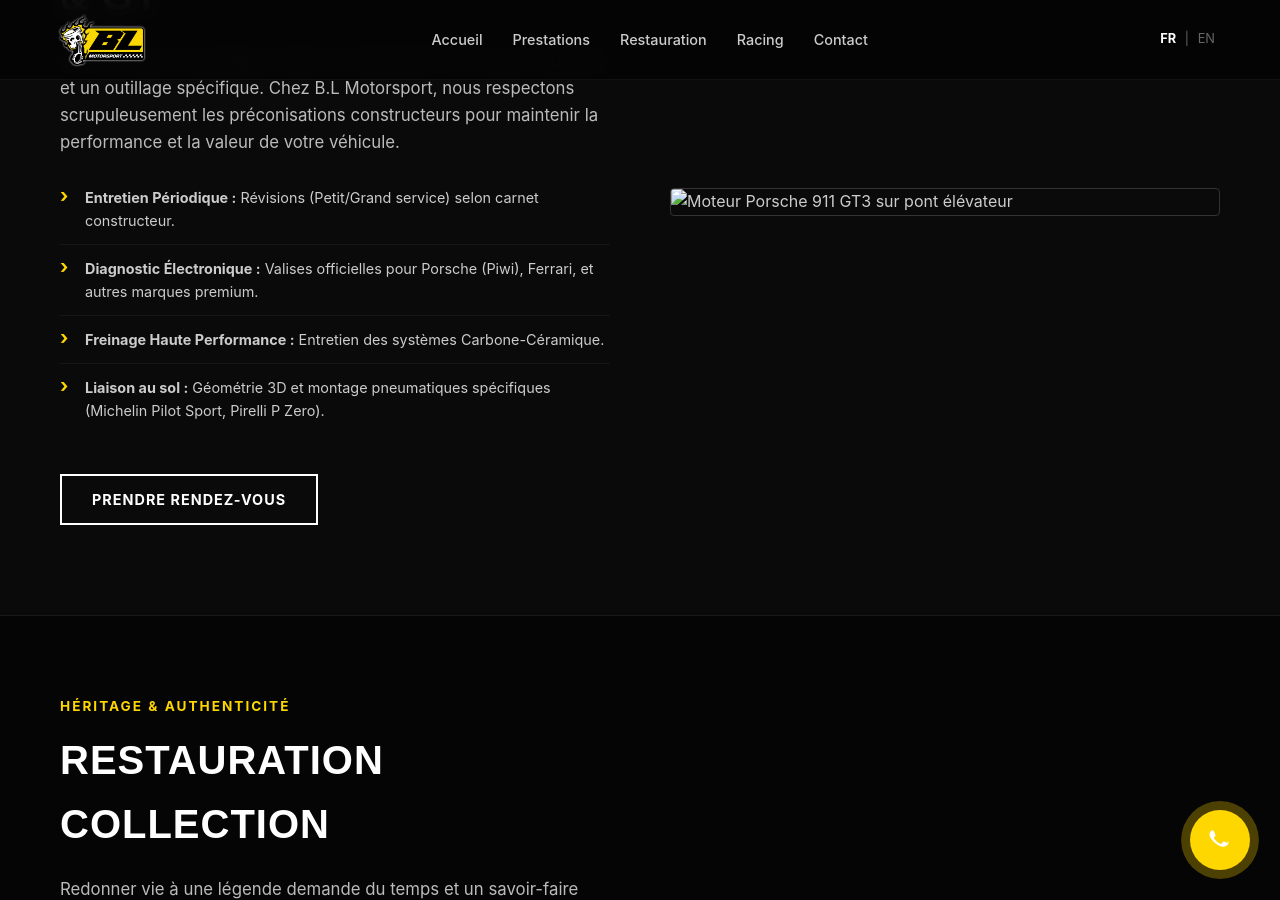
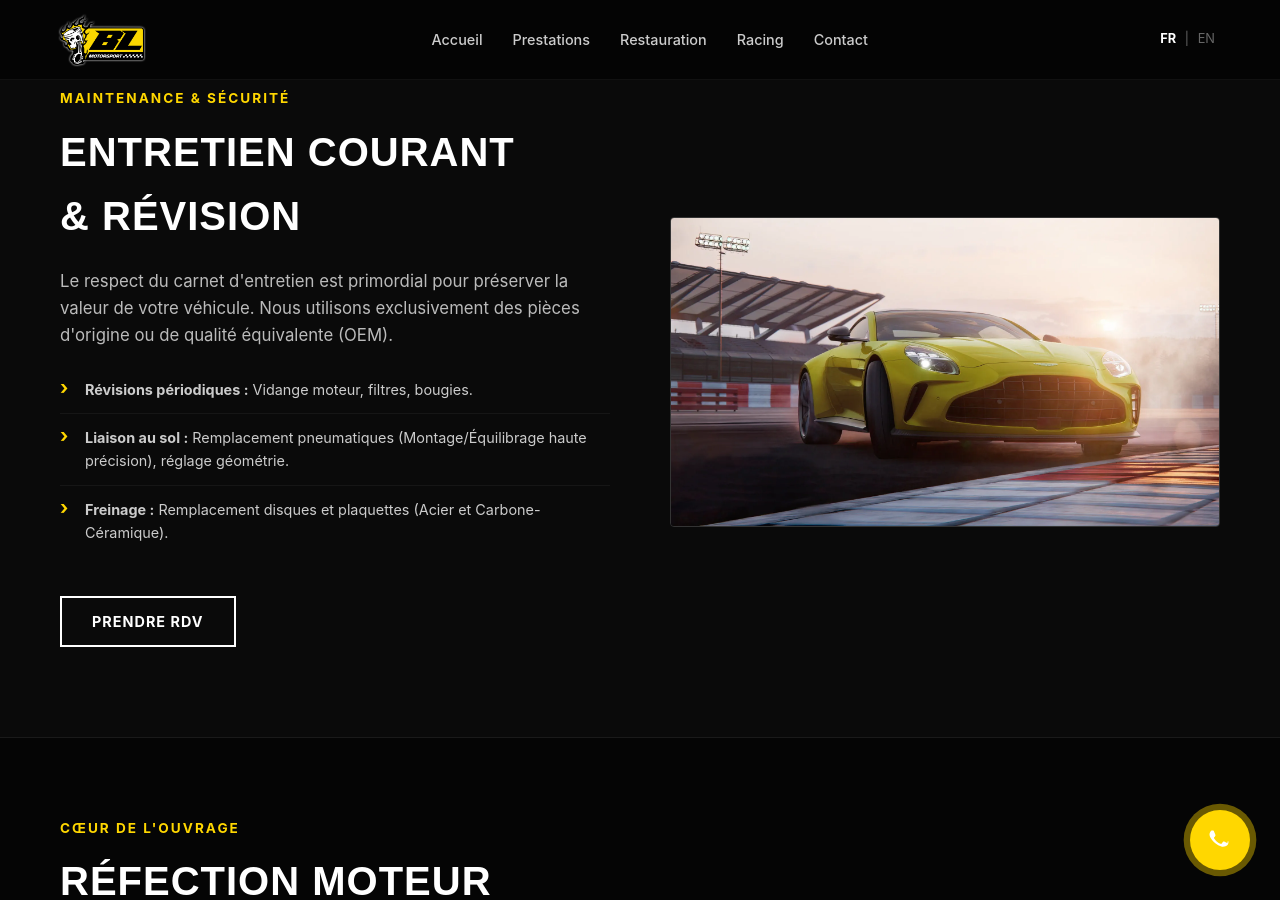
Before and after one commit to DuvalDVL/bl-motorsport, a Jekyll site: the page built from fr/prestations.html, in a window 1280 px wide and 900 px high, scrolled down 532 px. Built offline with Jekyll 4.4.1, drawn with Linux system fonts in a browser that asks for light colours; some of the changed text lies outside the part shown; grey boxes are pictures that could not be loaded.

Commit message:
Update prestations.html

```diff
--- a/fr/prestations.html
+++ b/fr/prestations.html
@@ -1,89 +1,85 @@
 ---
 layout: default
-title: Prestations Mécanique Porsche & Ferrari - Megève / Chamonix
-description: "Entretien courant GT et Supercars, Restauration complète de véhicules de collection et service de conciergerie automobile haut de gamme en Haute-Savoie."
+title: Prestations Mécanique Porsche, Ferrari & Collection
+description: "Réfection moteur, révision boîte de vitesse, entretien courant et service voiturier. B.L Motorsport intervient sur Combloux, Megève et Chamonix."
 permalink: /fr/prestations/
 lang: fr
 ---
 
-<section class="page-header-simple">
-  <div class="container">
-    <h1 class="page-title">NOS EXPERTISES</h1>
-    <div class="divider-yellow"></div>
+<section class="hero-section" style="height: 60vh; min-height: 400px;">
+  <div class="hero-bg" style="background-image: url('{{ '/assets/img/prestations-bg.jpg' | relative_url }}');"></div>
+  <div class="hero-overlay"></div>
+  <div class="container hero-content">
+    <h1 class="hero-title">NOS PRESTATIONS <br><span class="text-gradient">ATELIER</span></h1>
+    <p class="hero-subtitle">Maintenance, Réfection & Logistique.</p>
   </div>
 </section>
 
-<section class="service-detail-section" id="moderne">
+<section class="service-detail-section" id="entretien">
   <div class="container service-grid-layout">
     <div class="service-text">
-      <span class="service-subtitle">PERFORMANCE & PRÉCISION</span>
-      <h2>MÉCANIQUE MODERNE <br>& GT</h2>
+      <span class="service-subtitle">MAINTENANCE & SÉCURITÉ</span>
+      <h2>ENTRETIEN COURANT<br>& RÉVISION</h2>
       <p>
-        Les véhicules de prestige modernes demandent une rigueur absolue et un outillage spécifique.
-        Chez B.L Motorsport, nous respectons scrupuleusement les préconisations constructeurs pour maintenir
-        la performance et la valeur de votre véhicule.
+        Le respect du carnet d'entretien est primordial pour préserver la valeur de votre véhicule.
+        Nous utilisons exclusivement des pièces d'origine ou de qualité équivalente (OEM).
       </p>
       <ul class="check-list">
-        <li><strong>Entretien Périodique :</strong> Révisions (Petit/Grand service) selon carnet constructeur.</li>
-        <li><strong>Diagnostic Électronique :</strong> Valises officielles pour Porsche (Piwi), Ferrari, et autres marques premium.</li>
-        <li><strong>Freinage Haute Performance :</strong> Entretien des systèmes Carbone-Céramique.</li>
-        <li><strong>Liaison au sol :</strong> Géométrie 3D et montage pneumatiques spécifiques (Michelin Pilot Sport, Pirelli P Zero).</li>
+        <li><strong>Révisions périodiques :</strong> Vidange moteur, filtres, bougies.</li>
+        <li><strong>Liaison au sol :</strong> Remplacement pneumatiques (Montage/Équilibrage haute précision), réglage géométrie.</li>
+        <li><strong>Freinage :</strong> Remplacement disques et plaquettes (Acier et Carbone-Céramique).</li>
       </ul>
-      <a href="/fr/contact" class="btn btn-outline">Prendre rendez-vous</a>
+      <a href="{{ site.baseurl }}/fr/contact" class="btn btn-outline">Prendre RDV</a>
     </div>
     <div class="service-image">
       <div class="img-wrapper">
-        <img src="/assets/img/services/prestation-entretien.jpg" alt="Moteur Porsche 911 GT3 sur pont élévateur">
+        <img src="{{ '/assets/img/prestation-entretien.jpg' | relative_url }}" alt="Atelier mécanique Combloux">
       </div>
     </div>
   </div>
 </section>
 
-<section class="service-detail-section bg-darker" id="collection">
+<section class="service-detail-section bg-darker" id="technique" style="overflow: hidden;">
   <div class="container service-grid-layout reverse">
     <div class="service-image">
       <div class="img-wrapper">
-        <img src="/assets/img/services/prestation-moteur.jpg" alt="Restauration véhicule de collection">
+        <img src="{{ '/assets/img/prestation-moteur.jpg' | relative_url }}" alt="Moteur Porsche ouvert">
       </div>
     </div>
     <div class="service-text">
-      <span class="service-subtitle">HÉRITAGE & AUTHENTICITÉ</span>
-      <h2>RESTAURATION <br>COLLECTION</h2>
+      <span class="service-subtitle">CŒUR DE L'OUVRAGE</span>
+      <h2>RÉFECTION MOTEUR <br>& BOÎTE DE VITESSE</h2>
       <p>
-        Redonner vie à une légende demande du temps et un savoir-faire artisanal.
-        Nous intervenons sur les véhicules historiques (Youngtimers & Oldtimers) avec une approche puriste.
+        Quand la mécanique demande une intervention en profondeur. Grâce à notre expérience en compétition,
+        nous maîtrisons les assemblages complexes.
       </p>
       <ul class="check-list">
-        <li><strong>Mécanique Ancienne :</strong> Réglage carburateurs, allumage, réfection moteur et boîte de vitesses.</li>
-        <li><strong>Fiabilisation :</strong> Optimisations discrètes pour rouler sereinement (circuit de refroidissement, électricité).</li>
-        <li><strong>Recherche de pièces :</strong> Réseau international pour trouver des pièces d'origine (NOS).</li>
-        <li><strong>Suivi de projet :</strong> Dossier photo complet de la restauration pour votre historique.</li>
+        <li><strong>Réfection Moteur :</strong> Démontage complet, métrologie, remplacement coussinets/segmentation, étanchéité.</li>
+        <li><strong>Transmission :</strong> Révision et réfection de boîtes de vitesses (Manuelles & Séquentielles).</li>
+        <li><strong>Remise en route :</strong> Redémarrage fiable de véhicules de collection après arrêt prolongé.</li>
       </ul>
-      <a href="/fr/contact?sujet=restauration" class="btn btn-primary">Parler de votre projet</a>
+      <a href="{{ site.baseurl }}/fr/contact" class="btn btn-primary">Devis sur mesure</a>
     </div>
   </div>
 </section>
 
-<section class="service-detail-section" id="conciergerie">
+<section class="service-detail-section" id="voiturier">
   <div class="container service-grid-layout">
     <div class="service-text">
-      <span class="service-subtitle">TRANQUILLITÉ & DISCRÉTION</span>
-      <h2>CONCIERGERIE <br>& HIVERNAGE</h2>
+      <span class="service-subtitle">CONCIERGERIE</span>
+      <h2>SERVICE VOITURIER <br>& LOGISTIQUE</h2>
       <p>
-        Profitez de votre véhicule dès votre arrivée à Megève ou Chamonix, sans les contraintes logistiques.
-        Nous gérons votre parc automobile toute l'année.
+        Pour faciliter votre organisation lors de votre séjour à Megève ou Chamonix, nous prenons en charge la logistique.
       </p>
       <ul class="check-list">
-        <li><strong>Service Voiturier :</strong> Prise en charge et retour du véhicule à votre chalet ou hôtel.</li>
-        <li><strong>Gardiennage Sécurisé :</strong> Local sous alarme, chauffé, et sous housse de protection.</li>
-        <li><strong>Maintien de charge :</strong> Gestion des batteries (Lithium & Plomb) pour un démarrage instantané.</li>
-        <li><strong>Esthétique :</strong> Detailing complet intérieur/extérieur avant votre arrivée.</li>
+        <li><strong>Pick-up & Delivery :</strong> Nous récupérons votre véhicule à votre chalet/hôtel et vous le ramenons après intervention.</li>
+        <li><strong>Convoyage :</strong> Transport de votre véhicule sur demande.</li>
+        <li><strong>Note :</strong> Pas de service de gardiennage/stockage longue durée sur place.</li>
       </ul>
-      <a href="/fr/contact" class="btn btn-outline">Découvrir les forfaits</a>
     </div>
     <div class="service-image">
       <div class="img-wrapper">
-        <img src="/assets/img/services/prestation-voiturier.jpg" alt="Garage sécurisé voiture de luxe Megève">
+        <img src="{{ '/assets/img/prestation-voiturier.jpg' | relative_url }}" alt="Service voiturier Megève">
       </div>
     </div>
   </div>
```
